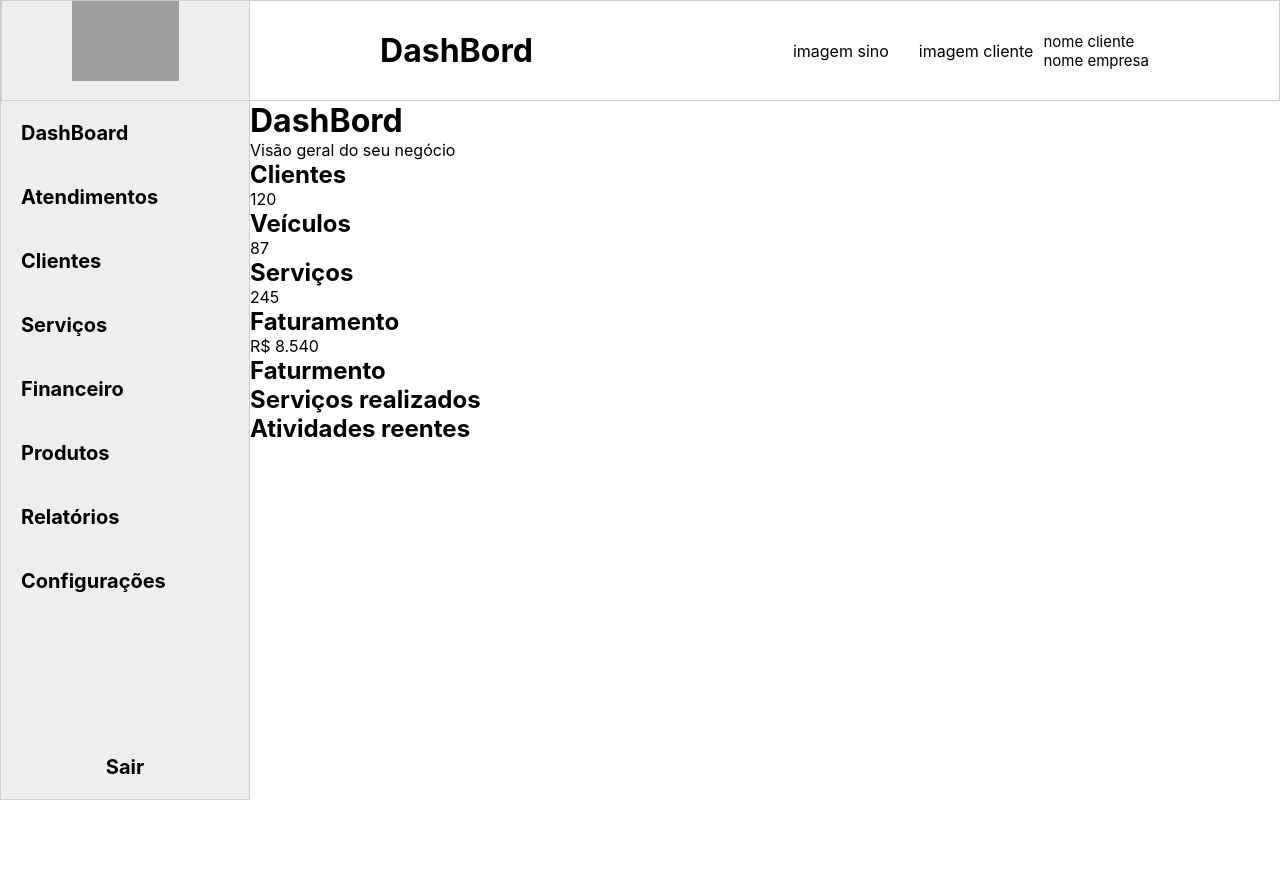
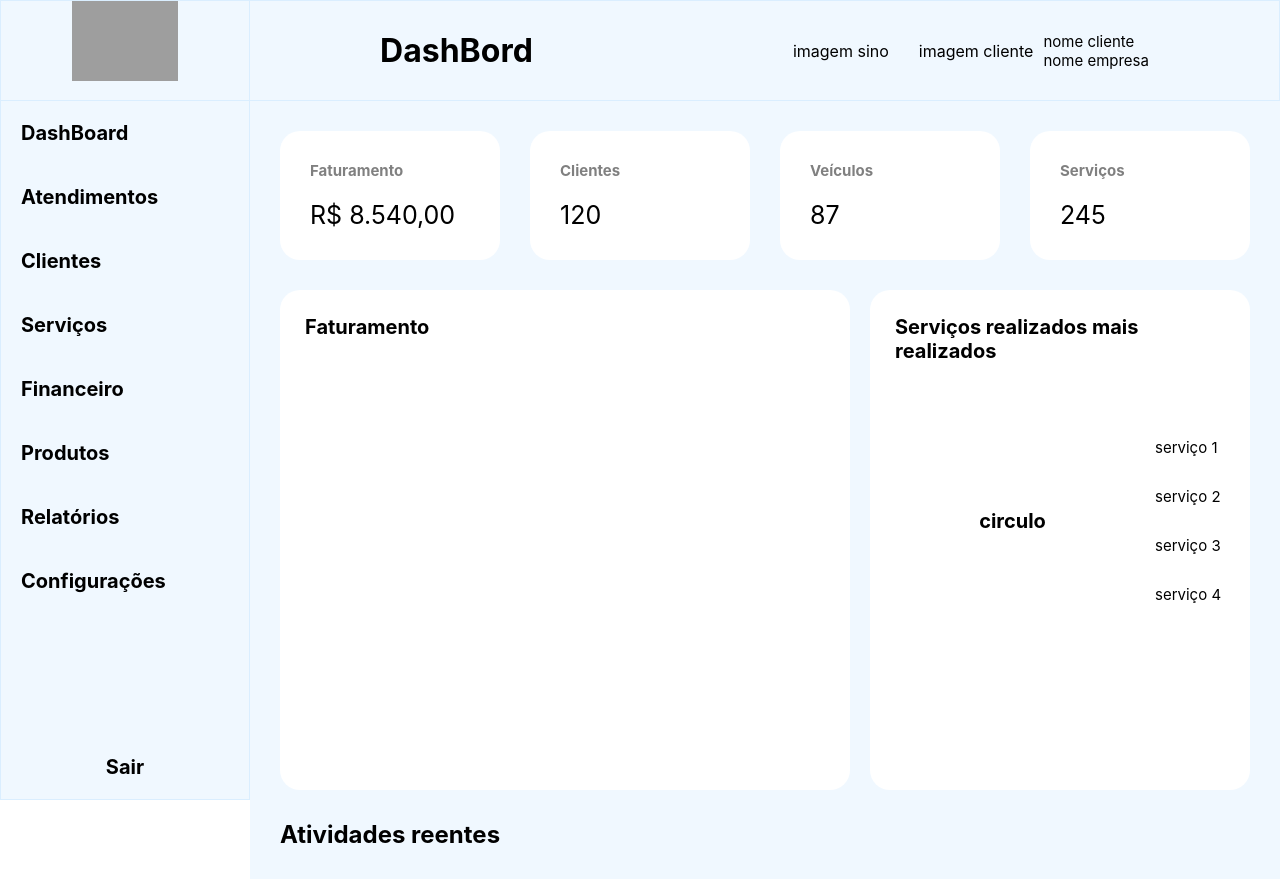
Before and after one commit to AilsonRSantos/project-washflow, a React (Vite) app: page / in a window 1280 px wide. Before the commit the page ends 800 px from the top, so only its background shows below. Built offline with nearby package versions, Linux system fonts and the light colour scheme; grey boxes are pictures that could not be loaded.

Commit message:
feat: estrutura o layout do dashboard

```diff
--- a/src/components/dashcontainer/dashbord.css
+++ b/src/components/dashcontainer/dashbord.css
@@ -0,0 +1,92 @@
+.dashbord{
+    display: flex;
+    flex-direction: column;
+    gap: 30px;
+    background-color: #f0f8ff;
+    padding: 30px;
+}
+
+.dashbord-cards{
+    display: flex;
+    gap: 30px;
+}
+
+.dashbord-card{
+    flex: 1;
+    display: flex;
+    flex-direction: column;
+    align-items: flex-start;
+    padding: 30px;
+    background-color: #fff;
+    border-radius: 20px;
+    gap: 20px;
+}
+
+.dashbord-cards h2{
+    font-size: 15px;
+    color: #808080;
+}
+
+.dashbord-cards span{
+    font-size: 25px;
+}
+
+
+.dashbord-content{
+display: flex;
+gap: 20px;
+height: 500px;
+}
+
+.dashbord-panel{
+    flex: 3;
+    border-radius: 20px;
+    background-color: #fff;
+}
+
+.dashbord-panel h2 {
+    font-size: 20px;
+    margin: 0;
+    padding: 25px;
+}
+
+.dashbord-pnel{
+    background-color: #fff;
+    border-radius: 20px;
+    flex: 2;
+    display: flex;
+    flex-direction: column;
+
+    gap: 50px;
+}
+
+.dashbord-pnel h2 {
+    font-size: 20px;
+    margin: 0;
+    padding: 25px;
+}
+
+.dashbord-pnel-content{
+    box-sizing: border-box;
+    display: flex;
+    align-items: center;
+}
+
+.pie-chart{
+    display: flex;
+    width: 75%;
+    align-items: center;
+    justify-content: center;
+}
+
+.high-turnover-services{
+    display: flex;
+    flex-direction: column;
+    gap: 30px;
+
+
+}
+
+.high-turnover-services p {
+    font-size: 15px;
+}
--- a/src/components/dashcontainer/dashborddcontainer.jsx
+++ b/src/components/dashcontainer/dashborddcontainer.jsx
@@ -1,15 +1,13 @@
-import "./dashbord.css"
+import "./dashbord.css";
 
 const DashbordContainer = () => {
-
   return (
     <div className="dashbord">
-      <div className="dashbord-header">
-        <h1 className="dashbord-tittle"> DashBord</h1>
-        <p>Visão geral do seu negócio</p>
-      </div>
-
       <div className="dashbord-cards">
+        <div className="dashbord-card">
+          <h2 className="card-tittle">Faturamento</h2>
+          <span className="card-value">R$ 8.540,00</span>
+        </div>
         <div className="dashbord-card">
           <h2 className="card-tittle"> Clientes</h2>
           <span className="card-value">120</span>
@@ -23,19 +21,26 @@ const DashbordContainer = () => {
           <h2 className="card-tittle">Serviços</h2>
           <span className="card-value">245</span>
         </div>
-        <div className="dashbord-card">
-          <h2 className="card-tittle">Faturamento</h2>
-          <span className="card-value">R$ 8.540</span>
-        </div>
       </div>
 
       <div className="dashbord-content">
         <div className="dashbord-panel">
-          <h2 className="panel-tittle">Faturmento</h2>
+          <h2 className="panel-tittle">Faturamento</h2>
         </div>
 
         <div className="dashbord-pnel">
-          <h2 className="panel-tittle"> Serviços realizados</h2>
+          <h2 className="panel-tittle"> Serviços realizados mais realizados</h2>
+          <div className="dashbord-pnel-content">
+            <div className="pie-chart">
+              <h2>circulo</h2>
+            </div>
+              <div className="high-turnover-services">
+                <p>serviço 1</p>
+                <p>serviço 2</p>
+                <p>serviço 3</p>
+                <p>serviço 4</p>
+              </div>
+          </div>
         </div>
       </div>
 
--- a/src/components/navbar/navBar.css
+++ b/src/components/navbar/navBar.css
@@ -2,7 +2,8 @@
 
 .containerNav{
     display: flex;
-    border: solid 1px #ccc;
+    border: solid 1px #daeeff ;
+    background-color: #f0f8ff;
 
     height: 101px;
 
--- a/src/components/sidebar/sidebar.css
+++ b/src/components/sidebar/sidebar.css
@@ -11,8 +11,8 @@
     width: 250px;
     min-height: 100vh;
 
-    border: solid 1px #ccc;
-    background-color: rgb(238, 238, 238);
+    border: solid 1px #daeeff;
+    background-color: #f0f8ff;
 }
 
 .navigation {
@@ -58,9 +58,9 @@
 
     min-height: 100px;
 
-    border-left: solid 1px #ccc;
 
-    border-bottom: 1px solid #ccc;
+
+    border-bottom: 1px solid #daeeff;
 }
 
 .photo-logo img {
```
